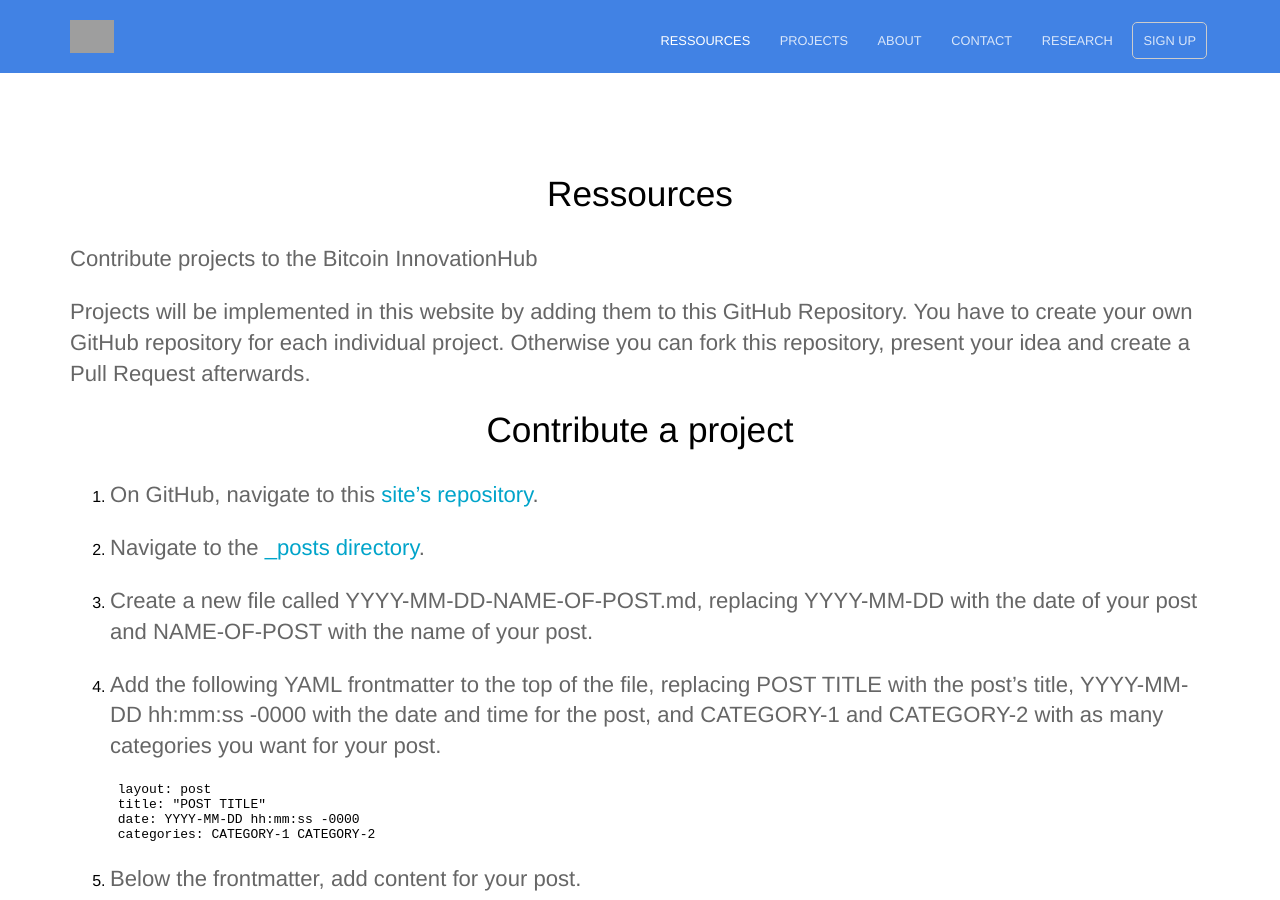
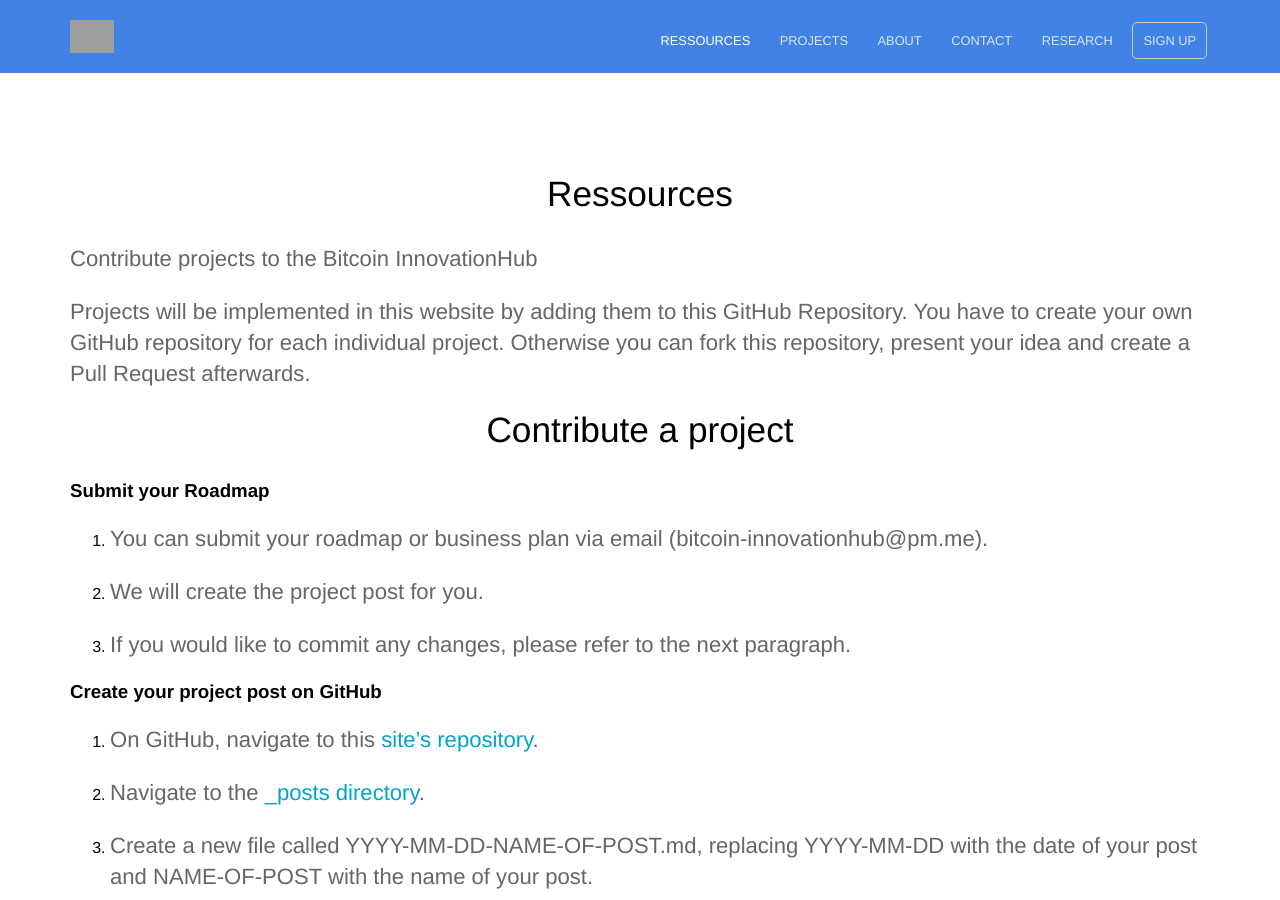
Before and after one commit to Bitcoin-InnovationHub/home, a Jekyll site: the page built from ressources.md, in a window 1280 px wide and 900 px high. Built offline with Jekyll 4.4.1, drawn with Linux system fonts in a browser that asks for light colours; grey boxes are pictures that could not be loaded.

Commit message:
Update ressources.md

```diff
--- a/ressources.md
+++ b/ressources.md
@@ -14,6 +14,16 @@
 You have to create your own GitHub repository for each individual project. Otherwise you can fork this repository, present your idea and create a Pull Request afterwards.
 
 ## Contribute a project
+
+### Submit your Roadmap
+
+1. You can submit your roadmap or business plan via email (bitcoin-innovationhub@pm.me).
+
+2. We will create the project post for you.
+
+3. If you would like to commit any changes, please refer to the next paragraph.
+
+### Create your project post on GitHub
 
 1. On GitHub, navigate to this [site's repository](https://github.com/Bitcoin-InnovationHub/home).
 
```
